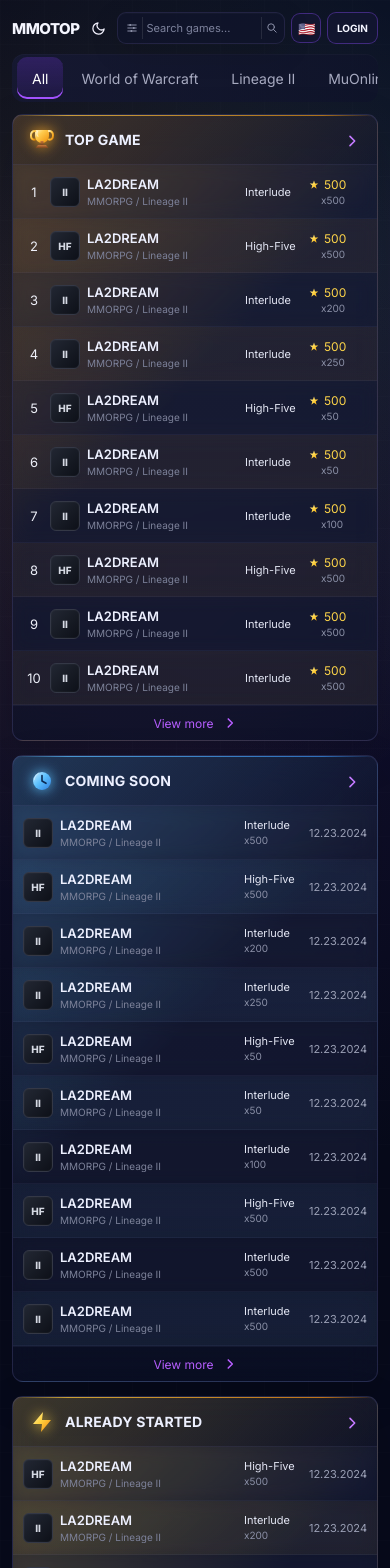
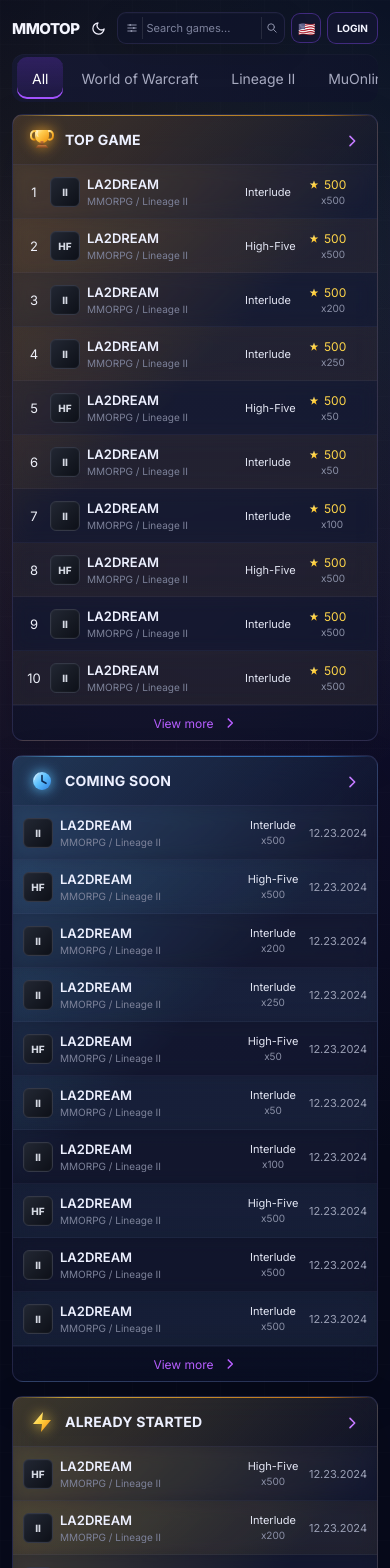
Before and after one commit to alisacorporation/mmotor, a Nuxt app: page / in a window 390 px wide. Shown: the top 1568 px of the page. Built offline with nearby package versions, Linux system fonts and the light colour scheme.

Commit message:
Center the chronicle on mobile too
Drops the mobile override that kept the chronicle and its rate
left-aligned, so the two compact panels center them at every width.

Co-Authored-By: Claude Opus 5 <noreply@anthropic.com>
Claude-Session: https://claude.ai/code/session_01JHmKwTJ2wdKDoT4xzjb9WS

```diff
--- a/app/assets/css/main.css
+++ b/app/assets/css/main.css
@@ -1008,9 +1008,4 @@ html:has(.site-shell.is-light)::-webkit-scrollbar-thumb:hover {
     grid-template-columns: 32px minmax(100px, 1fr) 58px 60px;
   }
   .game-row.compact .date { display: block; }
-  /* No spare width to collect on mobile, so the chronicle stays left-aligned. */
-  .game-row.compact .version {
-    align-items: flex-start;
-    text-align: left;
-  }
 }
```
